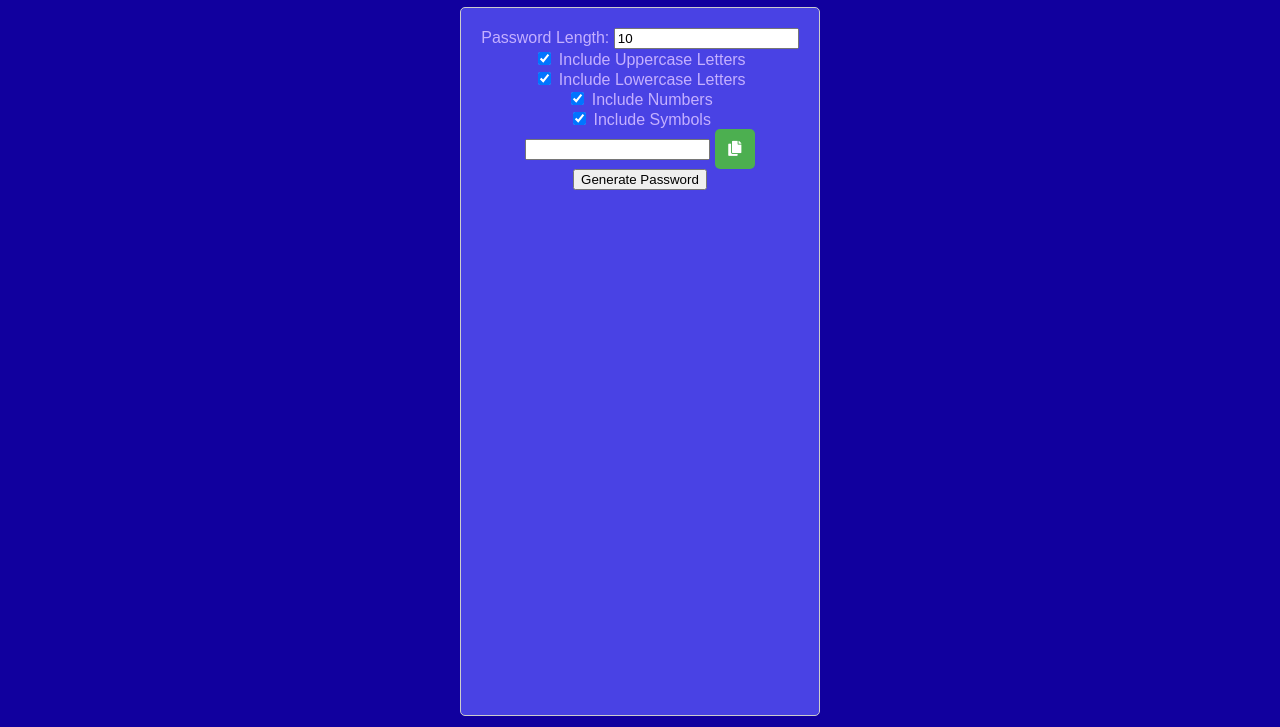
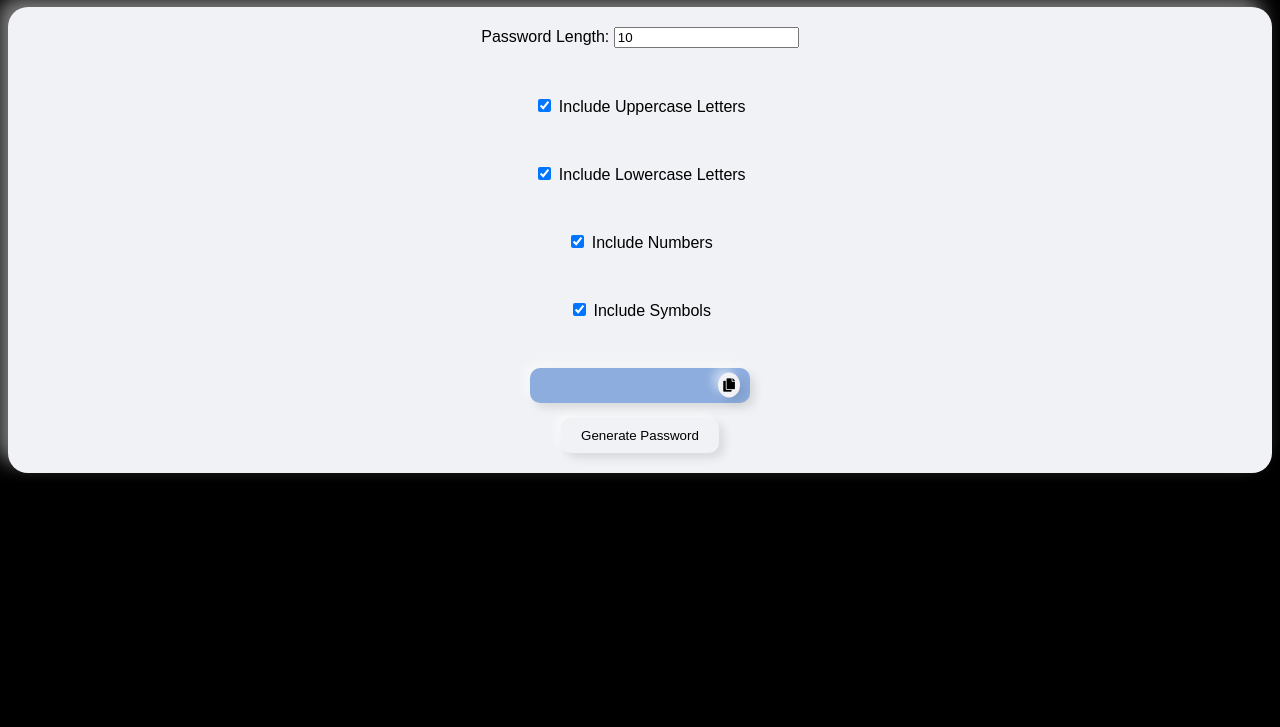
Before and after one commit to Rojesh-Pradhan/PasswordGenerator, a plain HTML site: page index.html in a window 1280 px wide. Shown: the part 73-800 px from the top of the page. Drawn offline with Linux system fonts and the light colour scheme.

Commit message:
Add files via upload

```diff
--- a/main.css
+++ b/main.css
@@ -1,19 +1,18 @@
 body {
     font-family: Arial, sans-serif;
-    background-color: #11009E; /* Replace with your desired background color */
-    color: #C4B0FF;
+    background-color: black;
   }
 
+
   .container {
-    color: #C4B0FF;
-    background-color: #4942E4;
-    height: 500pt;
-    max-width: max-content;
-    margin: 0 auto;
+    background-color: #F0F2F5;
+    border-radius: 20px;
+    box-shadow: 10px 10px 20px rgba(0, 0, 0, 0.1), -10px -10px 20px rgba(255, 255, 255, 0.5);
     padding: 20px;
-    border: 1px solid #ccc;
-    border-radius: 5px;
-    text-align: center;
+    display: flex;
+    flex-direction: column;
+    align-items: center;
+    gap: 15px;
   }
 
   h1 {
@@ -54,29 +53,22 @@ body {
   }
 
   .copy-button {
-    position: relative;
-    top: 0;
-    right: 0;
-    width: 40px;
-    height: 40px;
-    font-size: 15px;
-    background-color: #4CAF50;
-    color: #fff;
+    position: absolute;
+    top: 50%;
+    right: 10px;
+    transform: translateY(-50%);
+    background-color: #F0F2F5;
     border: none;
-    border-radius: 5px;
+    padding: 5px;
+    border-radius: 50%;
     cursor: pointer;
-    transition: background-color 0.3s, box-shadow 0.3s, transform 0.3s;
+
   }
 
   .copy-button:hover {
-    background-color: #45a049;
-    box-shadow: 0 0 5px rgba(0, 0, 0, 0.3);
-    transform: translateY(-5px);
+    background-color: #00FF00;
   }
 
-  .copy-button:focus {
-    outline: none;
-  }
 
   .generate-button {
     width: 100%;
@@ -139,3 +131,32 @@ body {
   .checkbox-label {
     font-size: 16px;
   }
+
+  .password-box {
+  position: relative;
+}
+
+.password-box input[type="text"] {
+  background-color: #8dadde;
+  border-radius: 10px;
+  border: none;
+  padding: 10px;
+  box-shadow: 5px 5px 10px rgba(0, 0, 0, 0.1), -5px -5px 10px rgba(255, 255, 255, 0.5);
+  width: 200px;
+  text-align: center;
+}
+button {
+  background-color: #F0F2F5;
+  border: none;
+  border-radius: 10px;
+  padding: 10px 20px;
+  cursor: pointer;
+  box-shadow: 5px 5px 10px rgba(0, 0, 0, 0.1), -5px -5px 10px rgba(255, 255, 255, 0.5);
+  transition: transform 0.3s ease-in-out;
+}
+
+button:hover {
+  background-color: #45a049;
+  transform: translate(3px, 3px);
+  box-shadow: 2px 2px 5px rgba(0, 0, 0, 0.1), -2px -2px 5px rgba(255, 255, 255, 0.5);
+}
```
